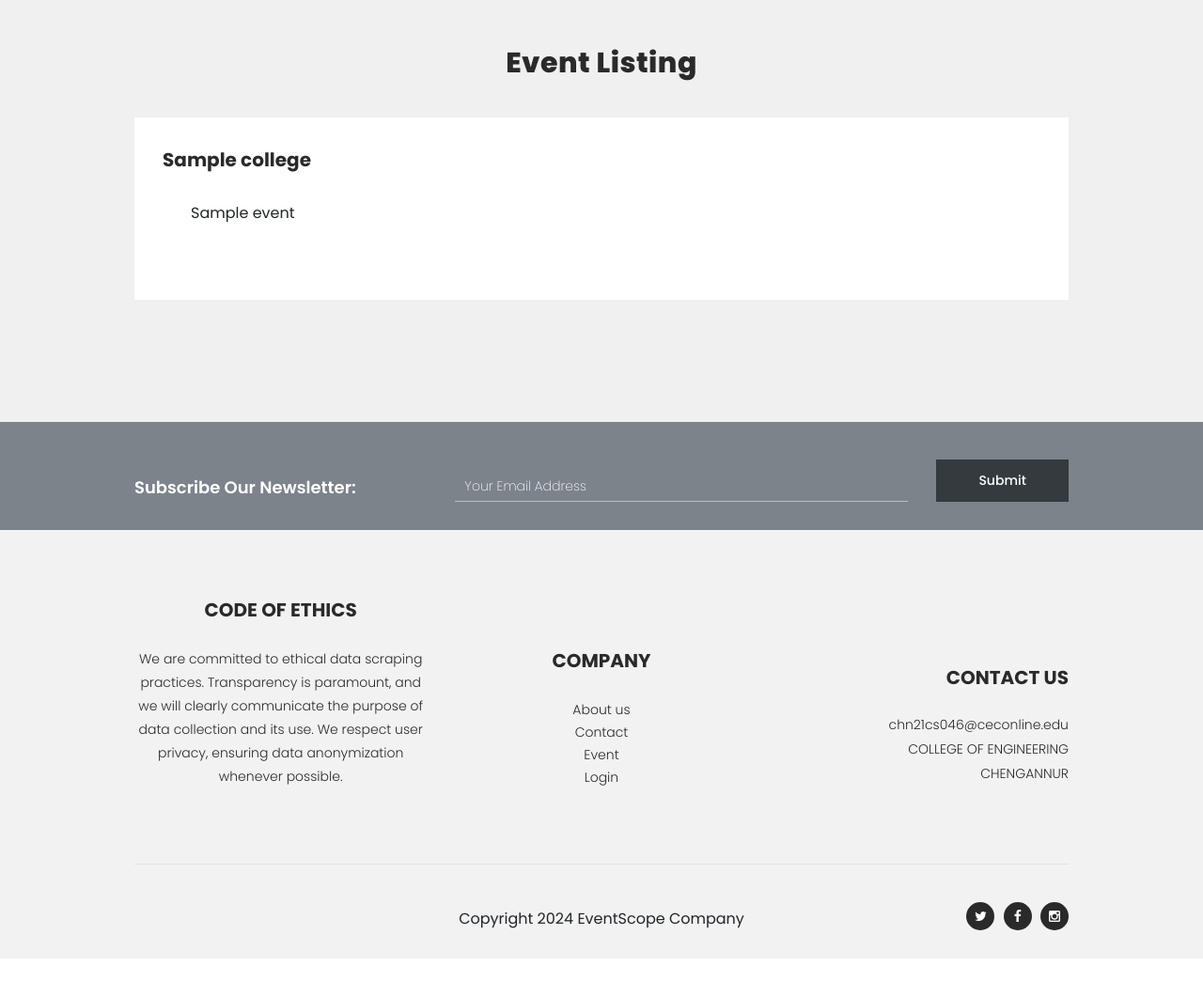
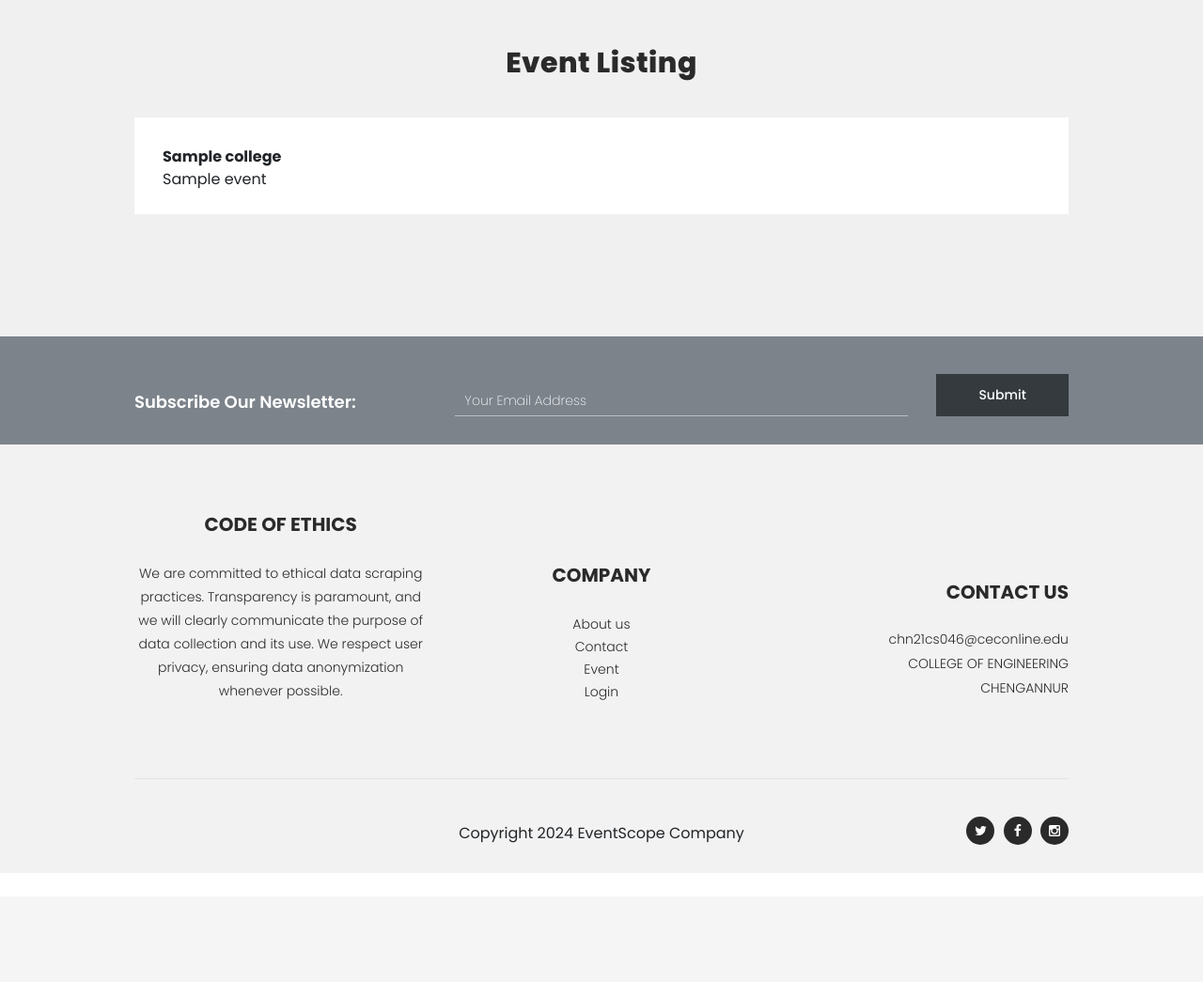
Before and after one commit to AmruthaChandrababu/mini-project, a Flask app: page /event-details in a window 1280 px wide. Shown: the part 504-1549 px from the top of the page at 94% size. After the commit the page ends 1403 px from the top, so only its background shows below. Run offline with Flask 3, Linux system fonts and the light colour scheme; a database or web service that is not in the repository returns one stand-in record (values such as "Sample title"); some libraries are stand-ins or nearby versions.

Commit message:
Update event-details.html

```diff
--- a/templates/event-details.html
+++ b/templates/event-details.html
@@ -85,25 +85,15 @@
           </div>
         </div>
         <div class="col-lg-12">
-          <ul>
+          <ul class="event-list">
             {% for college, events in scraped_data.items() %}
             <li>
-              <div class="row">
-                <div class="col-lg-12">
-                  <div class="title">
-                    <h4>{{ college }}</h4>
-                  </div>
-                </div>
-              </div>
-              <div class="row">
-                <div class="col-lg-12">
-                  <ul>
-                    {% for event in events %}
-                      <li>{{ event }}</li>
-                    {% endfor %}
-                  </ul>
-                </div>
-              </div>
+              <strong>{{ college }}</strong><br>
+              {% for event in events %}
+              {% if event.strip() %}
+              {{ event.strip() }}<br> <!-- Strip extra spaces or newlines -->
+              {% endif %}
+              {% endfor %}
             </li>
             {% endfor %}
           </ul>
```
